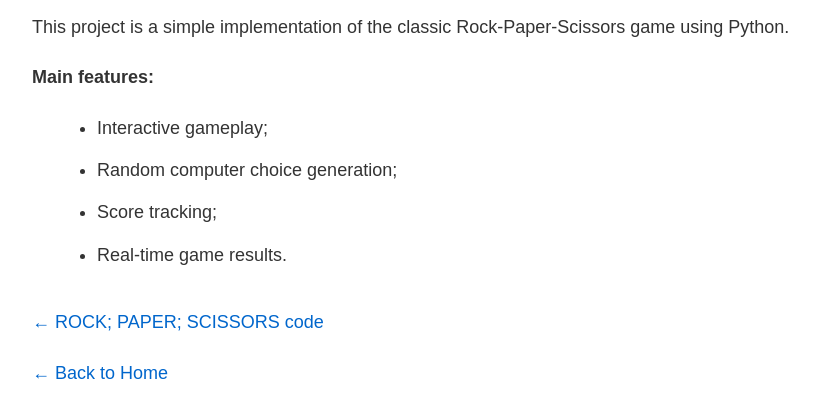
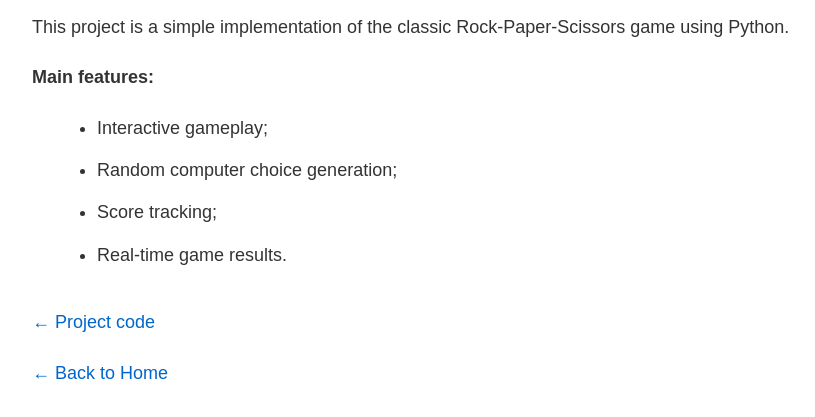
Before and after one commit to tikhonenkovaolga/tikhonenkova_olga.github.io, a plain HTML site: page Rock_paper_scissors.html in a window 1280 px wide. Shown: the part 183-600 px from the top of the page, without its empty margins (193-1008 px from the left). Drawn offline with Linux system fonts and the light colour scheme.

Commit message:
Update Rock_paper_scissors.html

```diff
--- a/Rock_paper_scissors.html
+++ b/Rock_paper_scissors.html
@@ -27,7 +27,7 @@ This project is a simple implementation of the classic Rock-Paper-Scissors game
 </ul>
 
 <div class="links">
-<p><a href="https://github.com/tikhonenkovaolga/Rock_Paper_Scissors/blob/main/mini_project.ipynb">← ROCK; PAPER; SCISSORS code</a></p>
+<p><a href="https://github.com/tikhonenkovaolga/Rock_Paper_Scissors/blob/main/mini_project.ipynb">← Project code</a></p>
 <p><a href="index.html">← Back to Home</a></p>
 </div>
 
```
